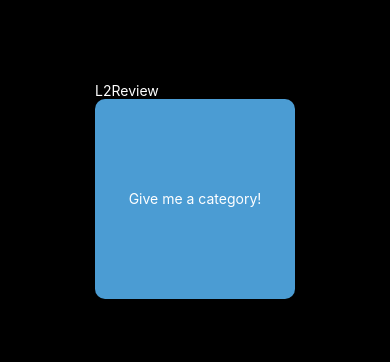
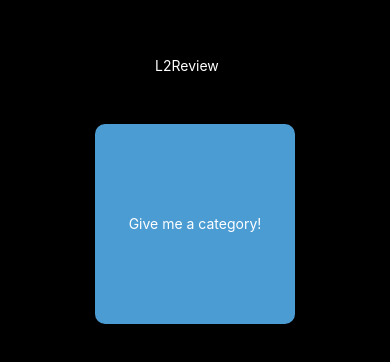
Before and after one commit to archeopsor/L2Review, a React Native app: screen / in a window 390 px wide. Shown: the part 232-594 px from the top of the page. Built offline with nearby package versions, Linux system fonts and the light colour scheme.

Commit message:
Style changes

```diff
--- a/App.js
+++ b/App.js
@@ -36,5 +36,7 @@ const styles = StyleSheet.create({
   },
   text: {
     color: 'white',
-  }
+    paddingLeft: 60,
+    paddingBottom: 50,
+  },
 });
```
